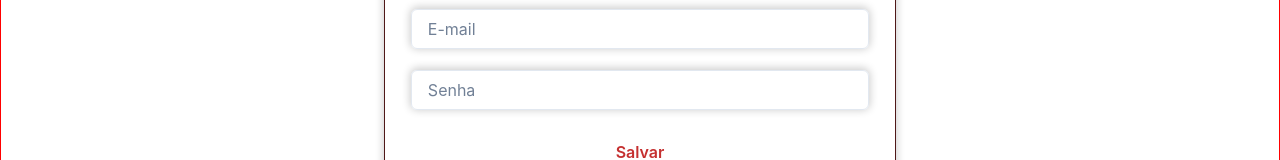
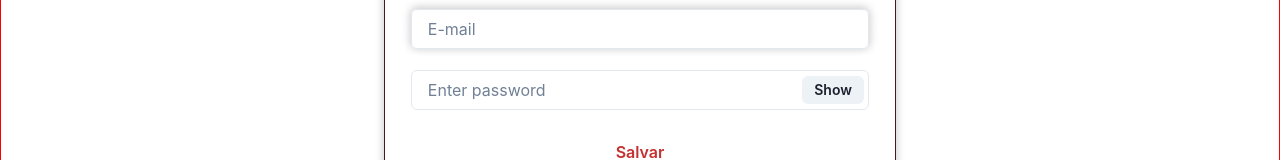
Before and after one commit to wtbno/Manchester, a Next.js app: page /Register in a window 1280 px wide. Shown: the part 463-623 px from the top of the page. Built offline with nearby package versions, Linux system fonts and the light colour scheme.

Commit message:
feat.: input password

```diff
--- a/src/pages/Home/index.tsx
+++ b/src/pages/Home/index.tsx
@@ -12,6 +12,8 @@ import NavBar from "../../components/NavBar";
 
 
 const AutoplaySlider = withAutoplay(AwesomeSlider);
+
+
 const Home = () => {
   const imgStyle = {
     display: "flex",
--- a/src/pages/Register/index.tsx
+++ b/src/pages/Register/index.tsx
@@ -7,14 +7,26 @@ import {
   FormHelperText,
   Image,
   Button,
+  Toast,
+  useToast,
 } from "@chakra-ui/react";
 import { CircularProgress } from "@chakra-ui/react";
+import { InputGroup } from "@chakra-ui/react";
+import { InputRightElement } from "@chakra-ui/react";
 
 import { cpfMask } from "../../components/Helpers/CpfMask";
 
 const Login = () => {
   const [cpfClient, setCpfClient] = useState();
   const [isLoading, setIsLoading] = useState();
+  const [password, setPassword] = useState();
+  const [clientName, setClientName] = useState();
+  const [show, setShow] = React.useState(false);
+  const handleClick = () => setShow(!show);
+
+  const handleForms = () => {
+    if (clientName || password || cpfClient === "") return console.error("");
+  };
 
   return (
     <>
@@ -55,7 +67,6 @@ const Login = () => {
               type="text"
             />
             <Input
-
               boxShadow={"0 -1px 8px 1px rgba(0,0,0,0.2)"}
               placeholder="CPF"
             />
@@ -65,11 +76,18 @@ const Login = () => {
               type="email"
             />
 
-            <Input
-              boxShadow={"0 -1px 8px 1px rgba(0,0,0,0.2)"}
-              placeholder="Senha"
-              type="password"
-            />
+            <InputGroup size="md">
+              <Input
+                pr="4.5rem"
+                type={show ? "text" : "password"}
+                placeholder="Enter password"
+              />
+              <InputRightElement width="4.5rem">
+                <Button h="1.75rem" size="sm" onClick={handleClick}>
+                  {show ? "Hide" : "Show"}
+                </Button>
+              </InputRightElement>
+            </InputGroup>
 
             <Button variant={"ghost"} colorScheme="red">
               <a href="/Login">Salvar</a>
```
